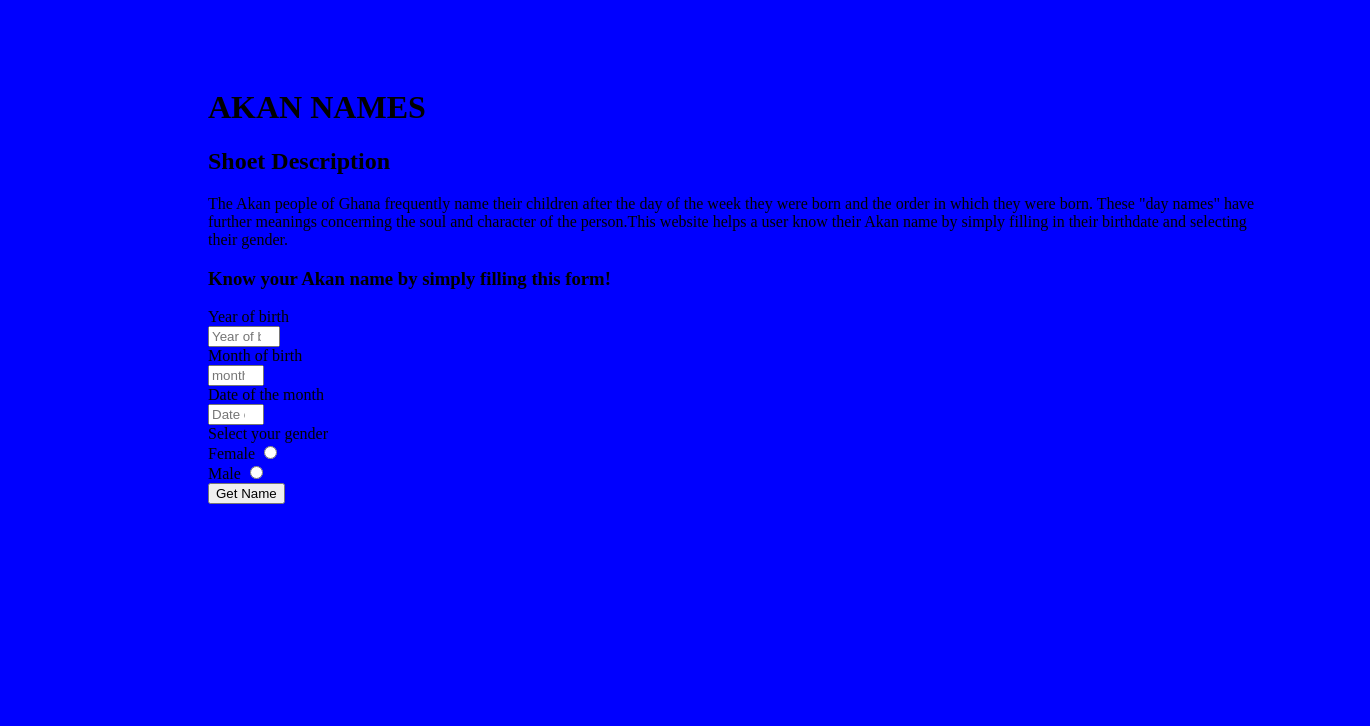
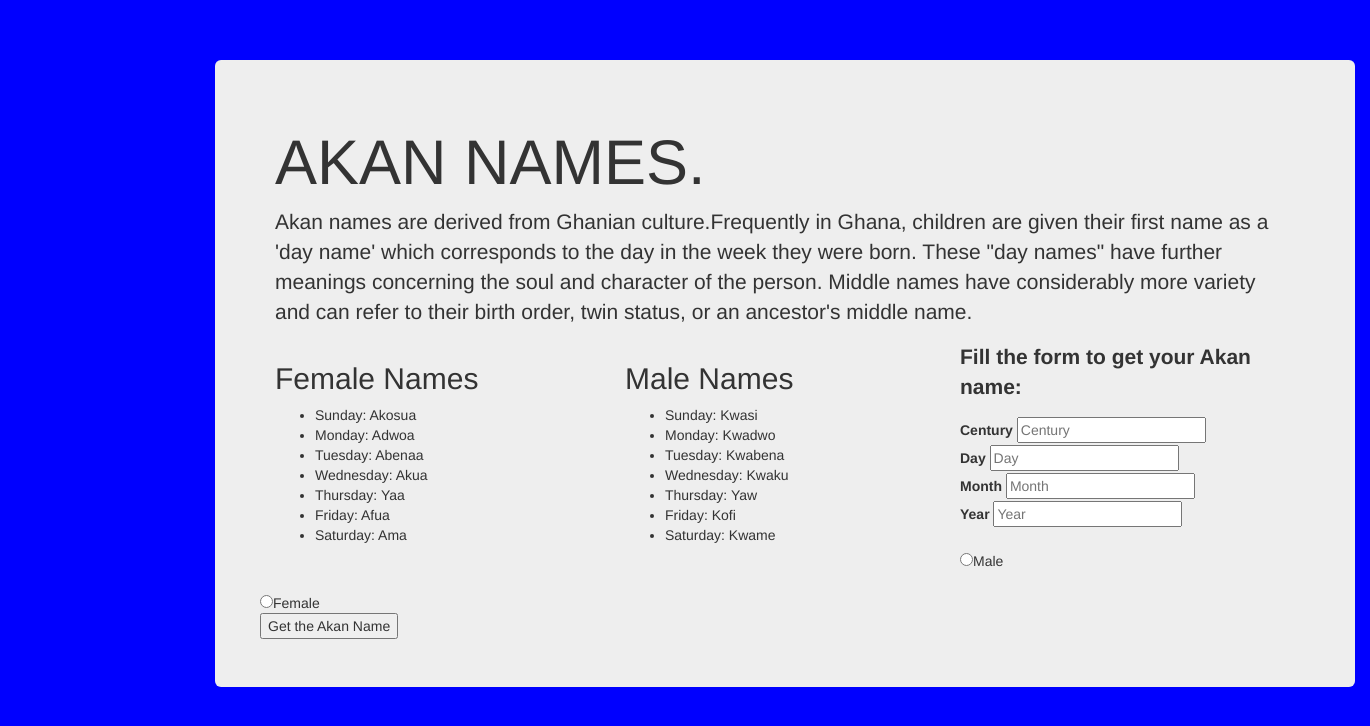
Before and after one commit to Galgallo1/2nd-IP, a plain HTML site: page index.html in a window 1280 px wide. Shown: the part 140-866 px from the top of the page, 1370 px wide, since content can reach past the window. Drawn offline with nearby package versions, Linux system fonts and the light colour scheme; files that its build step writes are made by us from their sources; a web font is replaced by a local one.

Commit message:
correct a syntax error

```diff
--- a/JS/scripts.js
+++ b/JS/scripts.js
@@ -1,85 +1,68 @@
-var d, CC, YY, MM, DD, dayValue;
-var dayNames = ["sunday","monday","tuesday","wednesday","thursday","friday","saturday" ];
-var femaleNames = ["Akosua","Adwoa","Abenaa","Akua"," Yaa","Afua","Ama"];
-var maleNames = ["Kwasi","Kwadwo","Kwabena","Kwaku","Yaw", "Kofi","Kwame"];
 
-function validate () {
-    var year = document.getElementById("year");
-    var month = document.getElementById("month");
-    var date = document.getElementById("date");
+function naming(){
 
-    if (year.value == "" || year.value < 1900 || year.value > 2020 ) {
-        alert("please provide a valid year!");
-        return false;
-    } else if (month.value == "" ||  month.value >12 || month.value <1 ) {
-        alert("please provide a valid month!");
-        return false;
-    }
-        else if (date.value == "" || date.value <1 || date.value >31 ) {
-            alert("please provide a valid date!");
-            return false;
-        }
-      else {
-        return true;
-    }
-}
-function calculateDayValue(){
-    year = document.getElementById("year").value;
-    CC = parseInt(year.substring(0,2));
-    YY = parseInt(year.substring(2,4));
-    MM = parseInt(document.getElementById("month").value);
-    DD = parseInt(document.getElementById("date").value);
-    d = ( ( (CC/4) -2*CC-1) + ( (5*YY/4) ) + ((26*(MM+1)/10) ) + DD)%7;
-    console.log (d);
-    return (math.floor(d))
+    var CC=parseInt(document.getElementById("main").value);
+    var YY=parseInt(document.getElementById("name").value);
+    var MM=parseInt(document.getElementById("Form").value);
+    var DD=parseInt(document.getElementById("akan").value);
 
-  }
+    var day=["Sunday","Monday","Tuesday","Wednesday","Thursday","Friday","Sartuday"];
+    var femaleNames=["Akosua", "Adwoa","Abenaa","Akua","Yaa"," Afua","Ama"];
+    var maleNames=["Kwasi","Kwadwo","Kwabena","Kwaku","Yaw","Kofi","Kwame"];
 
-function getGender () {
-    var genders = document.getElementsByName("gender");
-    var dayValue= calculateDayValue();
-    if (genders[0].checked == true) {
-        var gender = "male";
-
-    }  else if (genders[0].checked == true ){
-        var gender = "female";
-    }
-    switch (gender) {
-        case "male":
-            if (dayValue == 0){
-                alert("You are born on a " +dayNames[0] +"and your Akan name is " +maleNames[0] );
-            } else if (dayValue == 1){
-                alert("You are born on a " +dayNames[1] +"and your Akan name is " +maleNames[1] );
-            } else if (dayValue == 2){
-                alert("You are born on a " +dayNames[2] +"and your Akan name is " +maleNames[2] );
-            } else if (dayValue == 3){
-                alert("You are born on a " +dayNames[3] +"and your Akan name is " +maleNames[3] );
-            } else if (dayValue == 0){
-                alert("You are born on a " +dayNames[4] +"and your Akan name is " +maleNames[4] );
-            } else if (dayValue == 0){
-                alert("You are born on a " +dayNames[5] +"and your Akan name is " +maleNames[5] );
-             }else if (dayValue == 0){
-                alert("You are born on a " +dayNames[6] +"and your Akan name is " +maleNames[6] );
-            }
-        break;
-        case "female":
-            if (dayValue == 0) {
-                alert("You are born on a " +dayNames[0] +"and your Akan name is " +femaleNames[0] );
-            } else if (dayValue == 1) {
-                alert("You are born on a " +dayNames[1] +"and your Akan name is " +femaleNames[1] );
-            } else if (dayValue == 2) {
-                alert("You are born on a " +dayNames[2] +"and your Akan name is " +femaleNames[2] );
-            } else if (dayValue == 3) {
-                alert("You are born on a " +dayNames[3] +"and your Akan name is " +femaleNames[3] );
-            } else if (dayValue == 4) {
-                alert("You are born on a " +dayNames[4] +"and your Akan name is " +femaleNames[4] );
-            } else if (dayValue == 5) {
-                alert("You are born on a " +dayNames[5] +"and your Akan name is " +femaleNames[5] );
-            } else if (dayValue == 6) {
-                alert("You are born on a " +dayNames[6] +"and your Akan name is " +femaleNames[6] );
-            }
-        break;
-        default:
+    if(CC.value =="" || YY.value =="" || MM.value =="" || DD.value ==""){
+        alert("No blank values allowed");
     }
 
-}
+    var gender = document.querySelector('input[name="gender"]:checked').value;
+    var  dayOfTheWeek = parseInt( ( (CC/4) -2*CC-1) + ((5*YY/4) ) + ((26*(MM+1)/10)) + DD )%7;
+
+    if(gender==="male") {
+      if(dayOfTheWeek===0){
+        alert("You were born on: " + day[0]);
+        alert("Your Akan name is: " + maleNames[0]);
+      } else if(dayOfTheWeek===1){
+        alert("You were born on: " + day[1]);
+        alert("Your Akan name is: " + maleNames[1]);
+      } else if(dayOfTheWeek===2){
+        alert("You were born on: " + day[2]);
+        alert("Your Akan name is: " + maleNames[2]);
+      } else if(dayOfTheWeek===3){
+        alert("You were born on: " + day[3]);
+        alert("Your Akan name is: " + maleNames[3]);
+      } else if(dayOfTheWeek===4){
+        alert("You were born on: " + day[4]);
+        alert("Your Akan name is: " + maleNames[4]);
+      } else if(dayOfTheWeek===5){
+        alert("You were born on: " + day[5]);
+        alert("Your Akan name is: " + maleNames[5]);
+      } else if(dayOfTheWeek===6){
+        alert("You were born on: " + day[6]);
+        alert("Your Akan name is: " + maleNames[6]);
+      }
+
+    } else {
+       if(dayOfTheWeek===0){
+        alert("You were born on: " + day[0]);
+        alert("Your Akan name is: " + femaleNames[0]);
+      } else if(dayOfTheWeek===1){
+        alert("You were born on: " + day[1]);
+        alert("Your Akan name is: " + femaleNames[1]);
+      } else if(dayOfTheWeek===2){
+        alert("You were born on: " + day[2]);
+        alert("Your Akan name is: " + femaleNames[2]);
+      } else if(dayOfTheWeek===3){
+        alert("You were born on: " + day[3]);
+        alert("Your Akan name is: " + femaleNames[3]);
+      } else if(dayOfTheWeek===4){
+        alert("You were born on: " + day[4]);
+        alert("Your Akan name is: " + femaleNames[4]);
+      } else if(dayOfTheWeek===5){
+        alert("You were born on: " + day[5]);
+        alert("Your Akan name is: " + femaleNames[5]);
+      } else if(dayOfTheWeek===6){
+        alert("You were born on: " + day[6]);
+        alert("Your Akan name is: " + femaleNames[6]);
+      }
+    }
+  }
--- a/index.html
+++ b/index.html
@@ -1,52 +1,88 @@
 <!DOCTYPE html>
 <html lang="en">
+
 <head>
     <meta charset="UTF-8">
     <meta name="viewport" content="width=device-width, initial-scale=1.0">
-    <title>Document</title>
-    <link href="CSS/styles.css" rel="stylesheet">
+    <meta http-equiv="X-UA-Compatible" content="ie=edge">
+    <title>Akan Names</title>
+    <link href="css/bootstrap.css" rel="stylesheet" type="text/css">
+    <link href="styles.css" rel="stylesheet">
+    <link href="https://fonts.googleapis.com/css?family=Anton&display=swap" rel="stylesheet">
+    <link href="https://fonts.googleapis.com/css?family=Alfa+Slab+One|Anton|Enriqueta&display=swap" rel="stylesheet">
+    <script src="js/scripts.js"></script>
+    <link rel="icon" type="image/jpeg" href="https://bit.ly/2R3AnRc">
 </head>
+
 <body>
-    <h1> AKAN NAMES</h1>
-    <h2>Shoet Description</h2>
-    <p>The Akan people of Ghana frequently name their children after the day of the week they were born and the order in which they were born. These "day names" have further meanings concerning the soul and character of the person.This website helps a user know their Akan name by simply filling in their birthdate and selecting their gender.</p>
-    <h3>Know your Akan name by simply filling this form! </h3>
-    <form name= "myForm" class= "form" onsubmit="validate();">
-        <div class="form-group">
-            <label for="year">Year of birth</label></br>
-            <input type="number" class="form-control" name="year" id="year" placeholder="Year of birth eg 2000" min="1900" max="2020" required>
+    <div class="container">
+        <div class="jumbotron">
+            <div class="row">
+                <div class="col-md-12">
+                    <h1>AKAN <span>NAMES</span>.</h1>
+                    <p>Akan names are derived from Ghanian culture.Frequently in Ghana, children are given their first
+                        name as a 'day name' which corresponds to the day in the week they were born.
+                        These "day names" have further meanings concerning the soul and character of the person. Middle
+                        names have considerably more variety and can refer to their birth order, twin status, or an
+                        ancestor's middle name.
+                    </p>
+                </div>
+                <div class="col-md-4">
+                    <h2>Female Names</h2>
+                    <ul>
+                        <li>Sunday: Akosua</li>
+                        <li> Monday: Adwoa</li>
+                        <li>Tuesday: Abenaa</li>
+                        <li>Wednesday: Akua</li>
+                        <li>Thursday: Yaa</li>
+                        <li>Friday: Afua</li>
+                        <li>Saturday: Ama</li>
+                    </ul>
+                </div>
+                <div class="col-md-4">
+                    <h2>Male Names</h2>
+                    <ul>
+                        <li>Sunday: Kwasi</li>
+                        <li>Monday: Kwadwo</li>
+                        <li> Tuesday: Kwabena</li>
+                        <li> Wednesday: Kwaku</li>
+                        <li>Thursday: Yaw</li>
+                        <li>Friday: Kofi</li>
+                        <li>Saturday: Kwame</li>
+                    </ul>
+                </div>
+                <div class="class-md-4">
+                    <p><strong>Fill the form to get your <span>Akan</span> name:</strong></p>
+                    <form action="index.html">
+                        <div class="form">
+                            <label for="input-century">Century</label>
+                            <input type="number" class="form" id="main" required placeholder="Century"><br>
+                        </div>
+                        <div class="form">
+                            <label for="input-Day">Day</label>
+                            <input type="number" class="form" id="name" required placeholder="Day"><br>
+                        </div>
+                        <div class="form">
+                            <label for="input-Month">Month</label>
+                            <input type="number" class="form" id="Form" required placeholder="Month"><br>
+                        </div>
+                        <div class="form">
+                            <label for="input-Year">Year</label>
+                            <input type="number" class="form" id="akan" required placeholder="Year"><br>
+                        </div>
+                        <div class="input">
+                            <br><input type="radio" name="gender" class="name" id="input" value="male" required>Male
+                        </div>
+                        <div class="input">
+                            <br><input type="radio" name="gender" class="name" id="input" value="female" required>Female
+                        </div>
+                        <button type="button" name="button" class="click" onclick="naming();">Get the Akan Name</button>
+                    </form>
+                </div>
+            </div>
+        </div>
+    </div>
+    </div>
+</body>
 
-        </div>
-        <div class="form-group">
-            <label for="month">Month of birth</label></br>
-            <input type="number" class="form-control" name="month" id="month" placeholder="month of birth" min="0" max="12" required>
-
-        </div>
-
-        <div class="form-group">
-            <label for="date">Date of the month</label></br>
-            <input type="number" class="form-control" name="date" id="date" placeholder="Date of birth" min="0"
-            max="31" required>
-        </div>
-
-        <div class="form-check"> Select your gender </br>
-            <label for="gender"> Female</label>
-            <input type="radio" class="check-label" name="gender" id="female" required>
-        </div>
-
-        <div class="form-check">
-            <label for="gender">Male</label>
-            <input type="radio" class="check-label" name="gender" id="male" required>
-        </div>
-
-        <div class="submit">
-            <button type="submit" class="btn btn-primary" onclick="getGender();">Get Name</button>
-        </div>
-
-
-
-    </form>
-    <script type="text/javascript" src="JS/scripts.js"></script>
-
-</body>
 </html>
```
Also changed, not shown: 1 other file.
